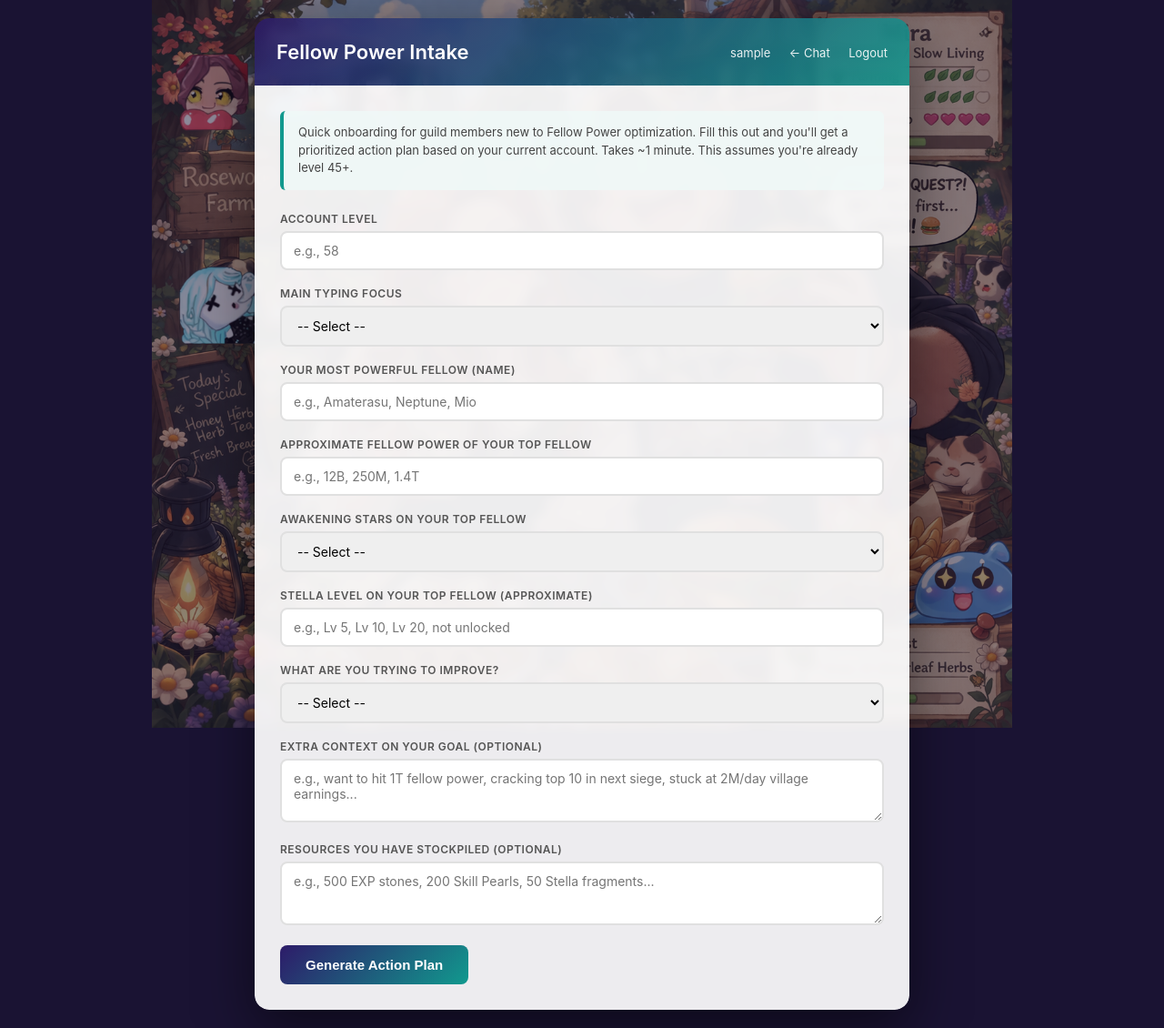
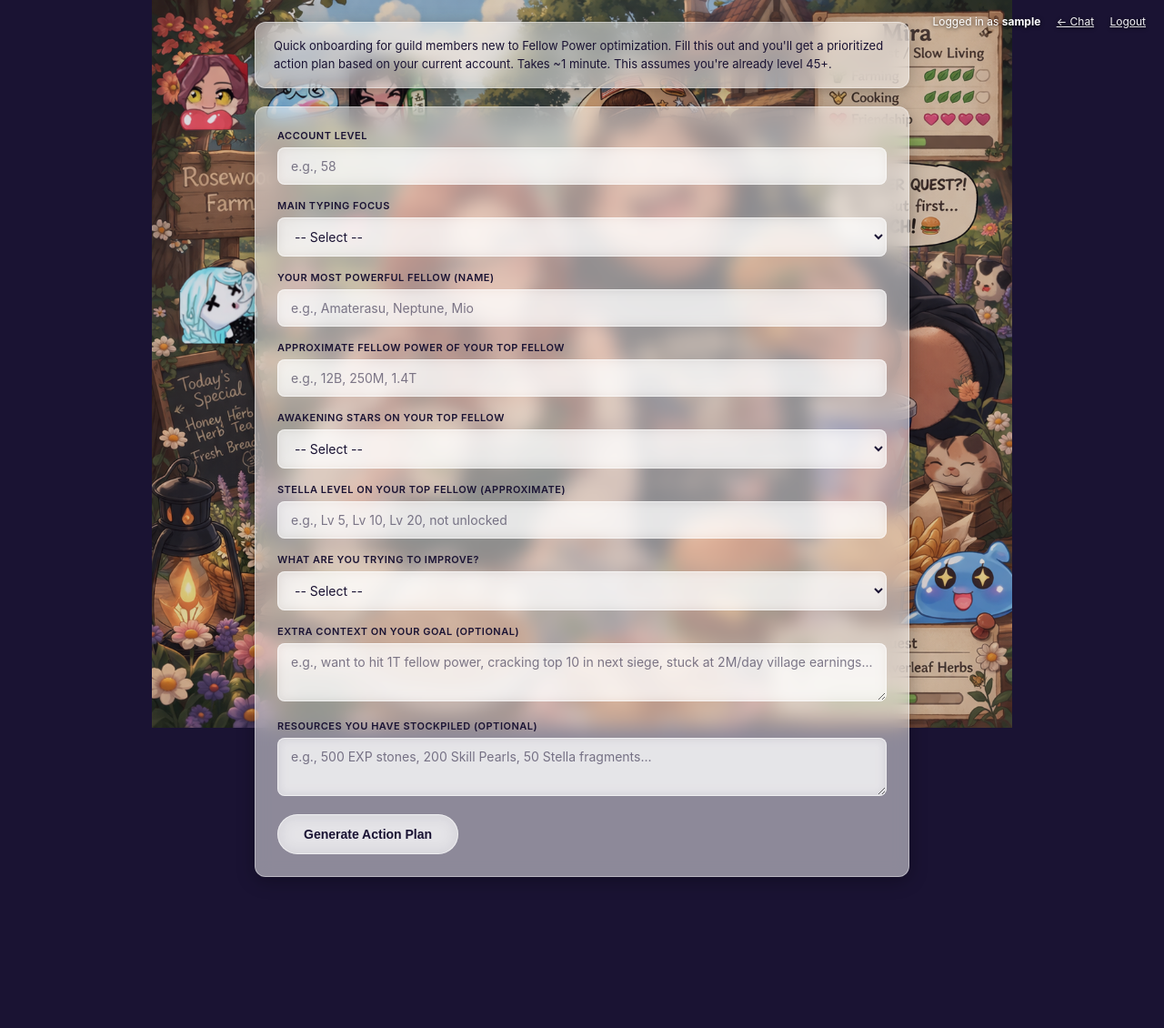
Before and after one commit to susarlar/isl, a Flask app: page /intake in a window 1280 px wide. Shown: the whole page at 91% size. After the commit the page ends 964 px from the top, so only its background shows below. Run offline with Flask 3, Linux system fonts and the light colour scheme; the visitor is signed in with stand-in values (Sample User, id 1).

Commit message:
Per-family blessing points; intake UI matches chat frosted glass
Knowledge:
- family-blessings.md: new "How Blessing Points Accumulate" section.
  Blessing Points are tracked PER family member, not in a shared pool.
  Random Succubus Tonic dates distribute by RNG — whoever shows up gets
  that date's BP. Concrete example: 100 random dates → family X shows
  3 times → X gets 3 dates' worth of BP, family Z shows 0 → nothing.
  Targeted dates (Plane Ticket / Crystal travel) put all BP on the
  family you pick. Spelled out the implication for Blessing Power gifts:
  value scales with how often you'll date that specific family.

Intake UI:
- Match chat page exactly: no gradient header, no white card body,
  no gray panels. Form is now a single transparent passthrough with
  three frosted-glass bubbles (intro, form, result) at 50% opacity
  with backdrop blur and white borders, floating over the artwork.
- Background opacity 0.5 → 0.85 to match chat
- Header title removed; nav shrinks to a small floating top-right
  block (username / Chat / Logout) with text-shadow
- Form fields: frosted-glass inputs, dark text, no teal accents
- Submit button: rounded pill, frosted glass, no purple/teal gradient
- Result bubble: same frosted-glass treatment
- Followup chat bubbles match: rgba(255,255,255,0.5) with backdrop
  blur and white border, no colored left-borders, user messages
  right-aligned with max-width
- Cache-bust v=5 to match chat

Co-Authored-By: Claude Opus 4.6 (1M context) <noreply@anthropic.com>

```diff
--- a/quanticaiengineering/templates/intake.html
+++ b/quanticaiengineering/templates/intake.html
@@ -10,7 +10,7 @@
             font-family: -apple-system, BlinkMacSystemFont, 'Segoe UI', Roboto, sans-serif;
             background: #1a1333;
             min-height: 100vh;
-            padding: 20px;
+            padding: 24px 20px 60px;
             position: relative;
         }
         body::before {
@@ -21,7 +21,7 @@
             background-size: contain;
             background-position: center;
             background-repeat: no-repeat;
-            opacity: 0.5;
+            opacity: 0.85;
             z-index: 0;
             pointer-events: none;
         }
@@ -29,91 +29,127 @@
             max-width: 720px;
             margin: 0 auto;
             background: transparent;
-            border-radius: 16px;
-            overflow: hidden;
-            box-shadow: 0 20px 60px rgba(0,0,0,0.5);
             position: relative;
             z-index: 1;
         }
+        /* Floating top-right nav, matches chat page */
         .header {
-            background: linear-gradient(135deg, rgba(45, 27, 105, 0.85) 0%, rgba(17, 153, 142, 0.85) 100%);
+            position: fixed;
+            top: 16px;
+            right: 20px;
+            z-index: 5;
+            background: transparent;
             color: white;
-            padding: 24px;
-            display: flex;
-            justify-content: space-between;
-            align-items: center;
-            backdrop-filter: blur(6px);
+            text-shadow: 0 1px 4px rgba(0,0,0,0.8);
+            font-size: 12px;
+            display: block;
+            padding: 0;
         }
-        .header h1 { font-size: 22px; font-weight: 600; }
+        .header h1 { display: none; }
         .header .nav a {
             color: white;
-            text-decoration: none;
+            text-decoration: underline;
+            font-size: 12px;
+            margin-left: 14px;
+            opacity: 0.95;
+        }
+        .header .nav a:hover { opacity: 1; }
+
+        /* Body becomes a transparent passthrough */
+        .body {
+            padding: 0;
+            background: transparent;
+        }
+
+        /* Intro panel = frosted bubble */
+        .intro {
+            background: rgba(255, 255, 255, 0.5);
+            backdrop-filter: blur(10px);
+            -webkit-backdrop-filter: blur(10px);
+            border: 1px solid rgba(255, 255, 255, 0.4);
+            border-radius: 12px;
+            padding: 16px 20px;
             font-size: 13px;
-            margin-left: 16px;
-            opacity: 0.9;
+            color: #1a1333;
+            margin-bottom: 20px;
+            line-height: 1.5;
+            box-shadow: 0 4px 20px rgba(0, 0, 0, 0.3);
         }
-        .header .nav a:hover { opacity: 1; text-decoration: underline; }
-        .body {
-            padding: 28px;
-            background: rgba(255, 255, 255, 0.92);
-            backdrop-filter: blur(6px);
+
+        /* Form is a frosted bubble too */
+        form#intakeForm {
+            background: rgba(255, 255, 255, 0.5);
+            backdrop-filter: blur(10px);
+            -webkit-backdrop-filter: blur(10px);
+            border: 1px solid rgba(255, 255, 255, 0.4);
+            border-radius: 12px;
+            padding: 24px;
+            box-shadow: 0 4px 20px rgba(0, 0, 0, 0.3);
         }
-        .intro {
-            background: rgba(240, 249, 248, 0.9);
-            border-left: 4px solid #11998e;
-            padding: 14px 16px;
-            border-radius: 6px;
-            font-size: 13px;
-            color: #444;
-            margin-bottom: 24px;
-            line-height: 1.5;
-        }
-        .field { margin-bottom: 18px; }
+        .field { margin-bottom: 16px; }
         label {
             display: block;
-            font-size: 12px;
+            font-size: 11px;
             font-weight: 600;
-            color: #555;
+            color: #1a1333;
             margin-bottom: 6px;
             text-transform: uppercase;
             letter-spacing: 0.5px;
         }
         input, select, textarea {
             width: 100%;
-            padding: 11px 13px;
-            border: 2px solid #e0e0e0;
+            padding: 11px 14px;
+            border: 1px solid rgba(255, 255, 255, 0.6);
+            background: rgba(255, 255, 255, 0.55);
+            backdrop-filter: blur(6px);
+            -webkit-backdrop-filter: blur(6px);
             border-radius: 8px;
             font-size: 14px;
             outline: none;
             font-family: inherit;
-            transition: border-color 0.2s;
+            color: #1a1333;
+            transition: background 0.2s, border-color 0.2s;
         }
-        input:focus, select:focus, textarea:focus { border-color: #11998e; }
-        textarea { resize: vertical; min-height: 70px; }
+        input::placeholder, textarea::placeholder { color: rgba(26, 19, 51, 0.55); }
+        input:focus, select:focus, textarea:focus {
+            border-color: rgba(255, 255, 255, 0.9);
+            background: rgba(255, 255, 255, 0.7);
+        }
+        textarea { resize: vertical; min-height: 64px; }
+
         button {
             padding: 13px 28px;
-            background: linear-gradient(135deg, #2d1b69 0%, #11998e 100%);
-            color: white;
-            border: none;
-            border-radius: 8px;
-            font-size: 15px;
+            background: rgba(255, 255, 255, 0.55);
+            color: #1a1333;
+            border: 1px solid rgba(255, 255, 255, 0.6);
+            backdrop-filter: blur(10px);
+            -webkit-backdrop-filter: blur(10px);
+            border-radius: 28px;
+            font-size: 14px;
             font-weight: 600;
             cursor: pointer;
+            transition: background 0.2s;
         }
-        button:disabled { opacity: 0.6; cursor: not-allowed; }
+        button:hover:not(:disabled) { background: rgba(255, 255, 255, 0.75); }
+        button:disabled { opacity: 0.5; cursor: not-allowed; }
+
+        /* Action plan result = frosted bubble */
         .result {
-            margin-top: 28px;
-            padding: 20px 24px;
-            background: #f8f9fa;
-            border-radius: 8px;
-            border-left: 4px solid #11998e;
+            margin-top: 24px;
+            padding: 22px 26px;
+            background: rgba(255, 255, 255, 0.5);
+            backdrop-filter: blur(10px);
+            -webkit-backdrop-filter: blur(10px);
+            border: 1px solid rgba(255, 255, 255, 0.4);
+            border-radius: 12px;
             font-size: 14px;
             line-height: 1.6;
-            color: #333;
+            color: #1a1333;
+            box-shadow: 0 4px 20px rgba(0, 0, 0, 0.3);
         }
         .result h1, .result h2, .result h3, .result h4 {
             margin: 14px 0 8px;
-            color: #2d1b69;
+            color: #1a1333;
         }
         .result h1 { font-size: 19px; }
         .result h2 { font-size: 17px; }
@@ -169,19 +205,34 @@
         }
         @keyframes spin { 100% { transform: rotate(360deg); } }
         .sources {
-            margin-top: 16px;
+            margin-top: 12px;
             font-size: 12px;
-            color: #666;
+            color: rgba(26, 19, 51, 0.75);
+            padding: 0 6px;
         }
-        .sources strong { color: #11998e; }
+        .sources strong { color: #1a1333; }
+
+        /* Followup chat — match the chat page bubbles */
+        #followupArea {
+            margin-top: 24px;
+        }
+        #followupForm input {
+            background: rgba(255, 255, 255, 0.5);
+            border: 1px solid rgba(255, 255, 255, 0.6);
+            color: #1a1333;
+            border-radius: 28px;
+            padding: 13px 18px;
+        }
+        #followupForm button {
+            border-radius: 28px;
+        }
     </style>
 </head>
 <body>
     <div class="container">
         <div class="header">
-            <h1>Fellow Power Intake</h1>
             <div class="nav">
-                <span style="opacity:0.9;font-size:13px;">{{ username }}</span>
+                <span>Logged in as <strong>{{ username }}</strong></span>
                 <a href="/">← Chat</a>
                 <a href="/logout">Logout</a>
             </div>
@@ -355,30 +406,36 @@
 
         function appendFollowupMessage(role, contentHtml) {
             const wrap = document.createElement('div');
-            wrap.style.margin = '12px 0';
-            wrap.style.padding = '12px 14px';
-            wrap.style.borderRadius = '8px';
+            wrap.style.margin = '14px 0';
+            wrap.style.padding = '16px 20px';
+            wrap.style.borderRadius = '12px';
+            wrap.style.background = 'rgba(255, 255, 255, 0.5)';
+            wrap.style.backdropFilter = 'blur(10px)';
+            wrap.style.webkitBackdropFilter = 'blur(10px)';
+            wrap.style.border = '1px solid rgba(255, 255, 255, 0.4)';
+            wrap.style.boxShadow = '0 4px 20px rgba(0, 0, 0, 0.3)';
             if (role === 'user') {
-                wrap.style.background = 'rgba(45, 27, 105, 0.08)';
-                wrap.style.borderLeft = '3px solid #2d1b69';
-            } else {
-                wrap.style.background = '#f8f9fa';
-                wrap.style.borderLeft = '3px solid #11998e';
+                wrap.style.maxWidth = '85%';
+                wrap.style.marginLeft = 'auto';
             }
             const label = document.createElement('div');
             label.style.fontSize = '11px';
             label.style.fontWeight = '600';
             label.style.textTransform = 'uppercase';
-            label.style.color = role === 'user' ? '#2d1b69' : '#0d6b63';
+            label.style.letterSpacing = '0.5px';
+            label.style.color = '#1a1333';
+            label.style.opacity = '0.7';
             label.style.marginBottom = '6px';
             label.textContent = role === 'user' ? 'You' : 'Advisor';
             wrap.appendChild(label);
             const body = document.createElement('div');
             body.className = 'result';
             body.style.background = 'transparent';
+            body.style.backdropFilter = 'none';
             body.style.border = 'none';
             body.style.padding = '0';
             body.style.margin = '0';
+            body.style.boxShadow = 'none';
             body.innerHTML = contentHtml;
             wrap.appendChild(body);
             followupMessages.appendChild(wrap);
```
Also changed, not shown: other parts of quanticaiengineering/templates/intake.html (+12 -12 lines), quanticaiengineering/knowledge/family-blessings.md (+24 -0 lines).
